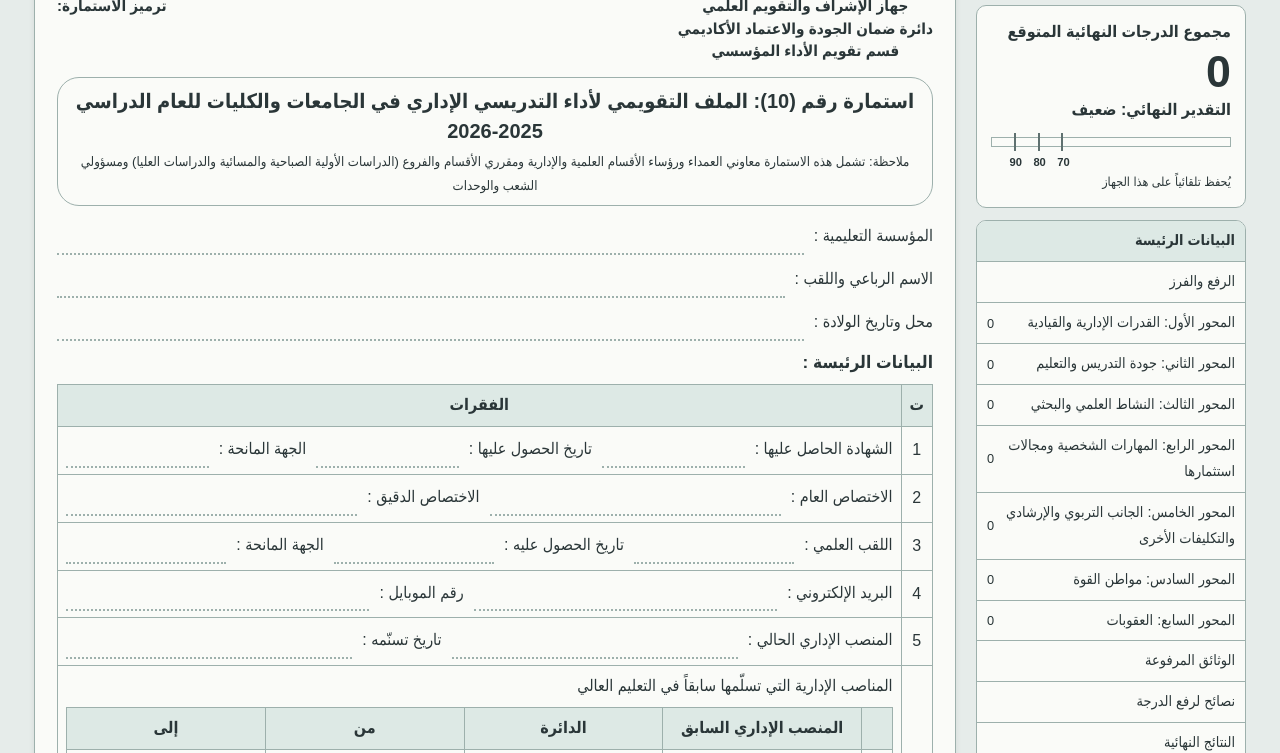
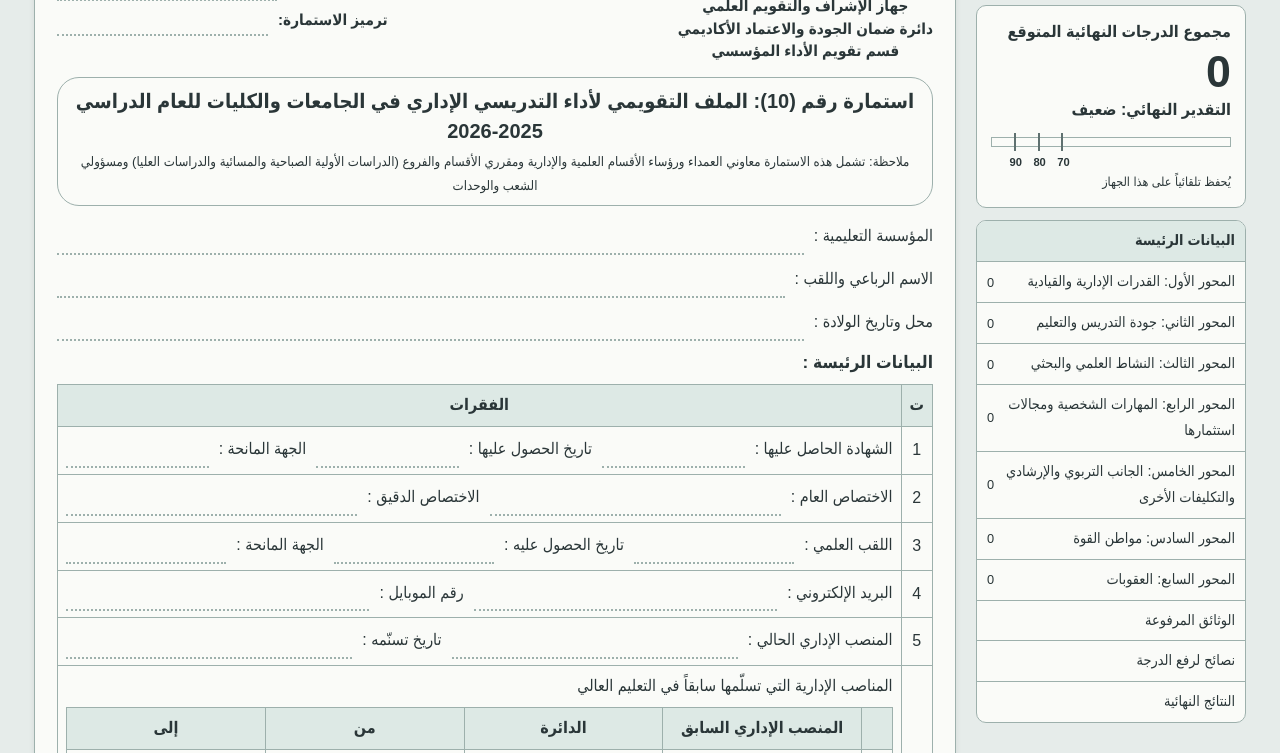
Before and after one commit to AliAlsaffarMosulUniversity/evaluation, a plain HTML site: page index.html in a window 1280 px wide. Shown: the part 69-822 px from the top of the page. Drawn offline with Linux system fonts and the light colour scheme.

Commit message:
إضافة حقلي رقم الاستمارة وترميزها، وإزالة قسم الرفع والفرز
Co-Authored-By: Claude Opus 5.5 <noreply@anthropic.com>
Claude-Session: https://claude.ai/code/session_01XskzK8u4fppwynfg4okHMR

```diff
--- a/index.html
+++ b/index.html
@@ -56,6 +56,8 @@ nav .n{font-size:.8rem;font-variant-numeric:tabular-nums;white-space:nowrap}
 .sheet{background:var(--paper);border:1px solid var(--line);border-radius:10px;box-shadow:0 1px 6px rgba(0,0,0,.08);padding:22px 22px 26px;min-width:0}
 .ohead{font-weight:700;display:flex;justify-content:space-between;gap:16px;font-size:.95rem;line-height:1.5}
 .ohead div:first-child{text-align:center}
+.ofno{display:flex;flex-direction:column;gap:6px;min-width:220px}
+.ofno .dot{min-width:90px}
 .otitle{border:1.5px solid var(--line);border-radius:22px;text-align:center;padding:8px 14px;margin:14px 0}
 .otitle h1{font-size:1.25rem;margin:0;line-height:1.5}
 .otitle p{font-size:.82rem;margin:4px 0 0}
@@ -295,7 +297,7 @@ let S={info:{},prev:[{},{},{}],v:{},files:{},noTeach:false};
 let cur='info',db=null,assets=null,downloads=null,sample=null,docRef=null,uid=null,isAdmin=false;
 let myReview=null,sentAt=null,people=null,supSel=null,R=null,Q=[];
 const tmpBlob={};
-function secs(){const s=[{id:'info',t:'البيانات الرئيسة'},{id:'smart',t:'الرفع والفرز'},...AX.map(a=>({id:a.id,t:a.t,ax:a})),
+function secs(){const s=[{id:'info',t:'البيانات الرئيسة'},...AX.map(a=>({id:a.id,t:a.t,ax:a})),
   {id:'docs',t:'الوثائق المرفوعة'},{id:'tips',t:'نصائح لرفع الدرجة'},{id:'res',t:'النتائج النهائية'}];
   if(isAdmin)s.push({id:'sup',t:'لوحة المسؤول'});return s}
 function loadLocal(){try{const r=localStorage.getItem(LS);if(r)merge(JSON.parse(r))}catch(e){}}
@@ -380,7 +382,9 @@ function footer(){const L=secs(),i=L.findIndex(s=>s.id===cur);
     i<L.length-1?h('button',{class:'btn',type:'button',onclick:()=>go(L[i+1].id)},'التالي: '+L[i+1].t):h('span'))}
 function ohead(){return[h('div',{class:'ohead'},
     h('div',null,'وزارة التعليم العالي والبحث العلمي',h('br'),'جهاز الإشراف والتقويم العلمي',h('br'),'دائرة ضمان الجودة والاعتماد الأكاديمي',h('br'),'قسم تقويم الأداء المؤسسي'),
-    h('div',null,'رقم الاستمارة:',h('br'),'ترميز الاستمارة:')),
+    h('div',{class:'ofno'},
+      ...[['formNo','رقم الاستمارة'],['formCode','ترميز الاستمارة']].map(([k,l])=>h('div',{class:'line',style:'margin:0'},h('span',null,l+':'),
+        h('input',{class:'dot',type:'text',value:S.info[k]||'','aria-label':l,oninput:e=>{S.info[k]=e.target.value;save()}}))))),
   h('div',{class:'otitle'},h('h1',null,'استمارة رقم (10): الملف التقويمي لأداء التدريسي الإداري في الجامعات والكليات للعام الدراسي 2025-2026'),
     h('p',null,'ملاحظة: تشمل هذه الاستمارة معاوني العمداء ورؤساء الأقسام العلمية والإدارية ومقرري الأقسام والفروع (الدراسات الأولية الصباحية والمسائية والدراسات العليا) ومسؤولي الشعب والوحدات'))]}
 
@@ -683,7 +687,7 @@ function renderDocs(){
     keys.length?h('table',{class:'form'},h('thead',null,h('tr',null,h('th',null,'الفقرة'),h('th',null,'الوثائق'))),
       h('tbody',null,keys.map(k=>h('tr',null,h('td',null,h('button',{class:'linkbtn',type:'button',onclick:()=>go(ITEMS[k]?ITEMS[k].ax.id:k,k)},keyName(k))),
         h('td',null,h('ul',{class:'files',style:'margin:0'},S.files[k].map(f=>h('li',null,fileLink(f),h('span',{class:'meta'},kb(f.size)))))))))):
-      h('p',{class:'note'},'لم ترفع أي وثيقة بعد. افتح «الرفع والفرز» أو أي فقرة واضغط «ارفع وثيقة».')];
+      h('p',{class:'note'},'لم ترفع أي وثيقة بعد. افتح أي فقرة واضغط «ارفع وثيقة».')];
 }
 
 /* ---------- النصائح ---------- */
@@ -752,7 +756,7 @@ function renderRes(){
 const esc=s=>String(s??'').replace(/[&<>"]/g,c=>({'&':'&amp;','<':'&lt;','>':'&gt;','"':'&quot;'}[c]));
 function officialHtml(st=S,ov){
   const T=totals(st,ov),I=st.info,d=k=>'<span class="d">'+esc(I[k])+'</span>';let b='';
-  b+='<div class="oh"><div>وزارة التعليم العالي والبحث العلمي<br>جهاز الإشراف والتقويم العلمي<br>دائرة ضمان الجودة والاعتماد الأكاديمي<br>قسم تقويم الأداء المؤسسي</div><div>رقم الاستمارة:<br>ترميز الاستمارة:</div></div>';
+  b+='<div class="oh"><div>وزارة التعليم العالي والبحث العلمي<br>جهاز الإشراف والتقويم العلمي<br>دائرة ضمان الجودة والاعتماد الأكاديمي<br>قسم تقويم الأداء المؤسسي</div><div>رقم الاستمارة: '+d('formNo')+'<br>ترميز الاستمارة: '+d('formCode')+'</div></div>';
   b+='<div class="ot"><h1>استمارة رقم (10): الملف التقويمي لأداء التدريسي الإداري في الجامعات والكليات للعام الدراسي 2025-2026</h1><p>ملاحظة: تشمل هذه الاستمارة معاوني العمداء ورؤساء الأقسام العلمية والإدارية ومقرري الأقسام والفروع (الدراسات الأولية الصباحية والمسائية والدراسات العليا) ومسؤولي الشعب والوحدات</p></div>';
   b+='<p>المؤسسة التعليمية : '+d('inst')+'</p><p>الاسم الرباعي واللقب : '+d('name')+'</p><p>محل وتاريخ الولادة : '+d('birth')+'</p><h2>البيانات الرئيسة :</h2>';
   b+='<table><tr><th>ت</th><th>الفقرات</th></tr><tr><td class="c">1</td><td>الشهادة الحاصل عليها : '+d('deg')+' تاريخ الحصول عليها : '+d('degDate')+' الجهة المانحة : '+d('degFrom')+'</td></tr>'+
```
